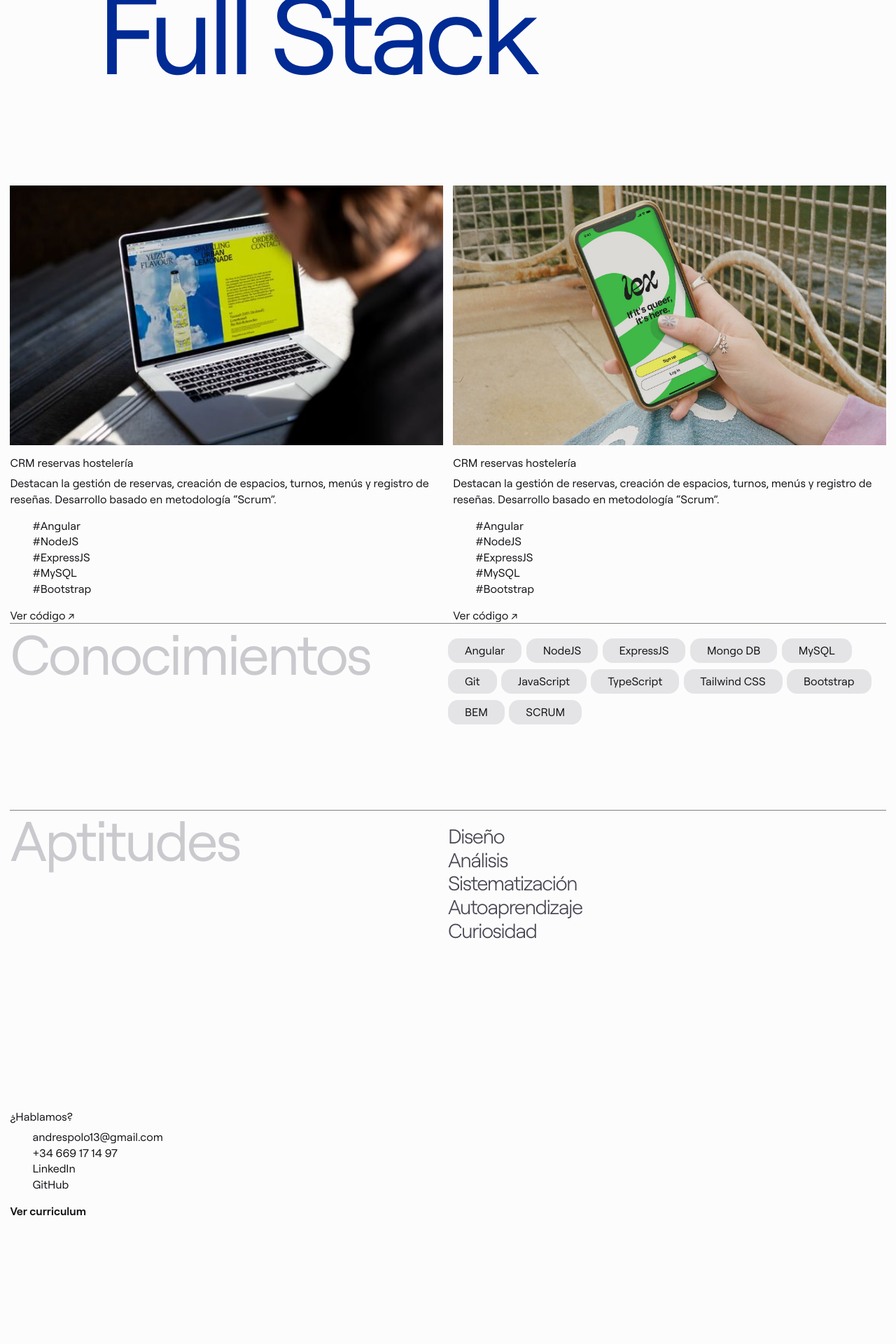
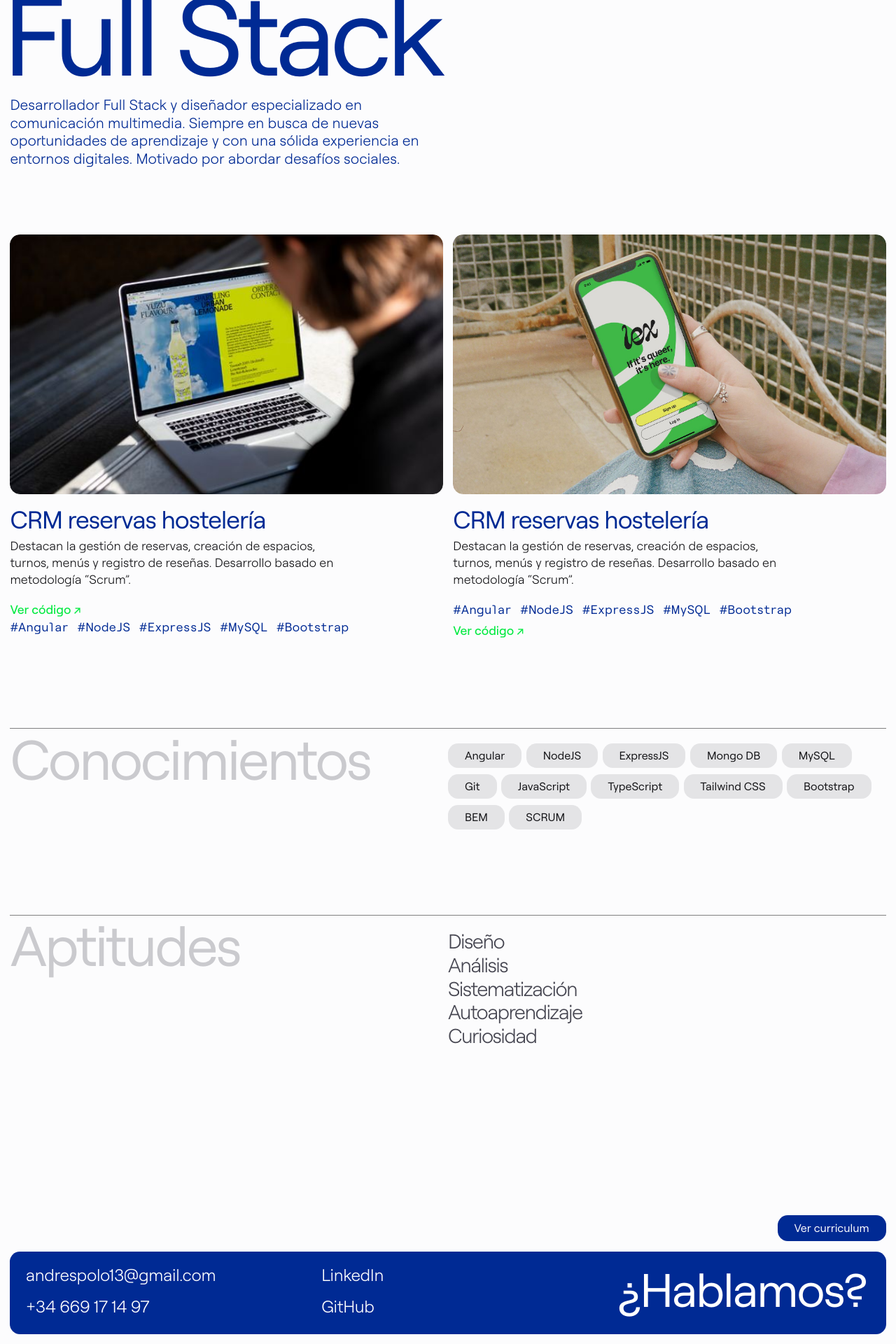
Before and after one commit to AndresPLS/porfolio_dev, an Angular app: page / in a window 1280 px wide. Shown: the part 279-2199 px from the top of the page at 70% size. Before the commit the page ends 2035 px from the top, so only its background shows below. Built offline with nearby package versions, Linux system fonts and the light colour scheme.

Commit message:
HTML y CSS Contact, Hero, projects components

```diff
--- a/src/app/main/contact/contact.component.css
+++ b/src/app/main/contact/contact.component.css
@@ -0,0 +1,68 @@
+section {
+    display: flex;
+    flex-wrap: wrap;
+    justify-content: flex-end;
+
+}
+
+.contact__cv {
+    margin-bottom: var(--main-padding);
+}
+
+.contact__footer {
+    display: flex;
+    align-items: center;
+    justify-content: space-between;
+    width: 100%;
+    color: var(--white);
+    background-color: var(--main-color);
+    padding: var(--main-padding);
+    border-radius: var(--main-b-radius);
+
+    & h2 {
+        font-size: 4.2rem;
+        font-weight: 200;
+        letter-spacing: -0.13rem;
+        margin-right: var(--main-padding);
+    }
+}
+
+.contact__info {
+    display: flex;
+    transform: translateY(-3px);
+
+    & ul {
+
+        width: 33vw;
+        font-size: 1.5rem;
+        font-weight: 100;
+        line-height: 2.8rem;
+        letter-spacing: -0.02rem;
+        padding-left: 0.5rem;
+        margin-bottom: 0;
+
+        & li {
+            display: table;
+
+            &:hover {
+                text-decoration: underline;
+            }
+
+        }
+    }
+}
+
+.nav__bubble {
+    font-weight: 200;
+    color: var(--white);
+    background-color: var(--main-color);
+    padding: 0.4rem 1.5rem 0.5rem 1.5rem;
+    border-radius: var(--main-b-radius);
+    transition: 0.3s;
+
+    &:hover {
+        cursor: pointer;
+        background-color: var(--secondary-color);
+        font-weight: 300;
+    }
+}
--- a/src/app/main/contact/contact.component.html
+++ b/src/app/main/contact/contact.component.html
@@ -1,13 +1,23 @@
 <section>
-    <article>
+    <div class="contact__cv">
+        <button class="nav__bubble">Ver curriculum</button>
+    </div>
+
+    <article class="contact__footer">
+
+        <div class="contact__info">
+            <ul>
+                <li>andrespolo13&#64;gmail.com</li>
+                <li>+34 669 17 14 97</li>
+            </ul>
+            <ul>
+                <li>LinkedIn</li>
+                <li>GitHub</li>
+            </ul>
+        </div>
         <h2>¿Hablamos?</h2>
-        <ul>
-            <li>andrespolo13&#64;gmail.com</li>
-            <li>+34 669 17 14 97</li>
-            <li>LinkedIn</li>
-            <li>GitHub</li>
-        </ul>
+
     </article>
-    <button>Ver curriculum</button>
+
 
 </section>
--- a/src/app/main/hero/hero.component.css
+++ b/src/app/main/hero/hero.component.css
@@ -1,18 +1,25 @@
 .home__hero {
     display: flex;
-    padding: 8rem 10%;
+    flex-direction: column;
+    padding: 7rem 0 5rem 0;
     color: var(--main-color);
 }
 
-section {
-    & :first-child {
-        width: 50vw;
-        transform: translateY(-18px);
-        margin-right: 1rem;
-    }
 
-    & :last-child {
-        width: 50vw;
-        margin-left: 1rem;
-    }
+
+.hero__about {
+    width: 50vw;
+    font-size: 1.3rem;
+    font-weight: 100;
+    line-height: 1.6rem;
+    margin-top: 1rem;
+    width: 48vw;
 }
+
+
+.section__title {
+    width: 70vw;
+    transform: translateX(-10px);
+
+
+}
--- a/src/app/main/hero/hero.component.html
+++ b/src/app/main/hero/hero.component.html
@@ -1,6 +1,11 @@
 <section class="home__hero">
-    <h1 class="section__title">Desarrollador Full Stack</h1>
-    <p>Desarrollador Full Stack y diseñador especializado en comunicación multimedia. Siempre en busca de nuevas
-        oportunidades de aprendizaje y con una sólida experiencia en entornos digitales. Motivado por abordar desafíos
-        sociales. </p>
+    <div>
+        <h1 class="section__title">Desarrollador Full Stack</h1>
+    </div>
+    <div class="hero__about">
+        <p>Desarrollador Full Stack y diseñador especializado en comunicación multimedia. Siempre en busca de nuevas
+            oportunidades de aprendizaje y con una sólida experiencia en entornos digitales. Motivado por abordar
+            desafíos
+            sociales. </p>
+    </div>
 </section>
--- a/src/app/main/projects-home/projects-home.component.css
+++ b/src/app/main/projects-home/projects-home.component.css
@@ -2,12 +2,96 @@ section article {
     width: 50%;
 }
 
+article a figure {
+    margin: 0 0 1.2rem;
+    border-radius: var(--main-b-radius);
+    aspect-ratio: 5 / 3;
+    z-index: 10;
+    overflow: hidden;
+
+}
+
+img {
+    image-rendering: auto;
+}
+
+
+.img__animation {
+    -webkit-transition: opacity .6s ease, -webkit-filter .6s ease, -webkit-transform .6s ease;
+    transition: filter .6s ease, opacity .6s ease, transform .6s ease, scale .6s ease -webkit-filter .6s ease, -webkit-transform .6s ease;
+}
+
+
 .projects__img {
-    border-radius: var(--main-B-Radius);
+    border-radius: var(--main-b-radius);
     aspect-ratio: 5 / 3;
 }
 
 .home__projects {
     display: flex;
     gap: var(--main-padding);
+    margin-bottom: 8rem;
 }
+
+.home__projects h2 {
+    font-size: 2.2rem;
+    color: var(--main-color);
+    letter-spacing: -0.06rem;
+    line-height: 2rem;
+    margin-bottom: 0.6rem;
+}
+
+.home__projects p {
+    font-size: 1.1rem;
+    font-weight: 100;
+    line-height: 1.5rem;
+    margin-bottom: 0rem;
+}
+
+.projects__mainInfo {
+    cursor: pointer;
+
+    &:hover {
+
+        & figure img {
+            filter: blur(1.1rem);
+            transform: scale(1.13);
+            -webkit-transform: scale(1.13);
+
+        }
+    }
+}
+
+
+
+.projects__infoExtra {
+    opacity: 1;
+
+    & ul {
+        display: flex;
+        padding-left: 0;
+        font-family: var(--secondary-font);
+        font-size: 1.1rem;
+        font-weight: 200;
+        color: var(--main-color);
+        margin-bottom: 0.3rem;
+        gap: 0.8rem;
+    }
+
+    & a {
+        display: table;
+        font-size: 1.1rem;
+        font-weight: 300;
+        color: var(--secondary-color);
+
+
+        &:hover {
+            text-decoration: underline;
+        }
+    }
+}
+
+.projects__textContainer {
+    width: 80%;
+    margin-bottom: 1.2rem;
+}
--- a/src/app/main/projects-home/projects-home.component.html
+++ b/src/app/main/projects-home/projects-home.component.html
@@ -1,9 +1,40 @@
 <section class="home__projects">
     <article>
-        <figure><img class="projects__img" src="../../../assets/images/project-1.jpeg" alt=""></figure>
+        <a class="projects__mainInfo" href="https://angular.dev/" target="_blank">
+            <figure><img class="projects__img img__animation" src="../../../assets/images/project-1.jpeg" alt="">
+            </figure>
+            <div class="projects__textContainer">
                 <h2>CRM reservas hostelería</h2>
-        <p>Destacan la gestión de reservas, creación de espacios, turnos, menús y registro de reseñas. Desarrollo basado
+                <p>Destacan la gestión de reservas, creación de espacios, turnos, menús y registro de reseñas.
+                    Desarrollo
+                    basado
                     en metodología “Scrum”. </p>
+            </div>
+        </a>
+        <div class="projects__infoExtra">
+            <a href="https://github.com/AndresPLS" target="_blank">Ver código &#8599;</a>
+            <ul>
+                <li>#Angular</li>
+                <li>#NodeJS</li>
+                <li>#ExpressJS</li>
+                <li>#MySQL</li>
+                <li>#Bootstrap</li>
+            </ul>
+        </div>
+    </article>
+    <article>
+        <a class="projects__mainInfo">
+            <figure> <img class="projects__img img__animation" src="../../../assets/images/project-2.jpeg" alt="">
+            </figure>
+            <div class="projects__textContainer">
+                <h2>CRM reservas hostelería</h2>
+                <p>Destacan la gestión de reservas, creación de espacios, turnos, menús y registro de reseñas.
+                    Desarrollo
+                    basado
+                    en metodología “Scrum”. </p>
+            </div>
+        </a>
+        <div class="projects__infoExtra">
             <ul>
                 <li>#Angular</li>
                 <li>#NodeJS</li>
@@ -12,19 +43,6 @@
                 <li>#Bootstrap</li>
             </ul>
             <a href="https://github.com/AndresPLS" target="_blank">Ver código &#8599;</a>
-    </article>
-    <article>
-        <figure> <img class="projects__img" src="../../../assets/images/project-2.jpeg" alt=""></figure>
-        <h2>CRM reservas hostelería</h2>
-        <p>Destacan la gestión de reservas, creación de espacios, turnos, menús y registro de reseñas. Desarrollo basado
-            en metodología “Scrum”. </p>
-        <ul>
-            <li>#Angular</li>
-            <li>#NodeJS</li>
-            <li>#ExpressJS</li>
-            <li>#MySQL</li>
-            <li>#Bootstrap</li>
-        </ul>
-        <a href="https://github.com/AndresPLS" target="_blank">Ver código &#8599;</a>
+        </div>
     </article>
 </section>
```
Lines whose indentation alone changed are shown as unchanged.
